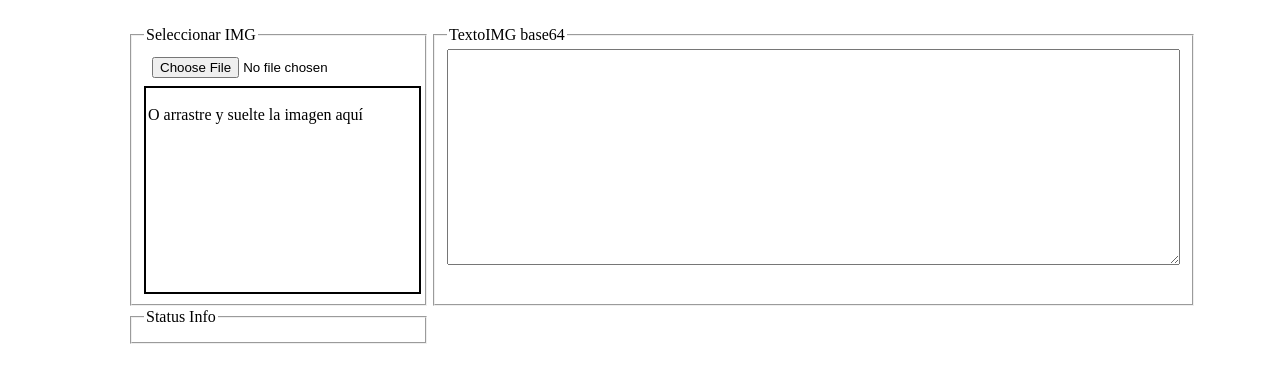
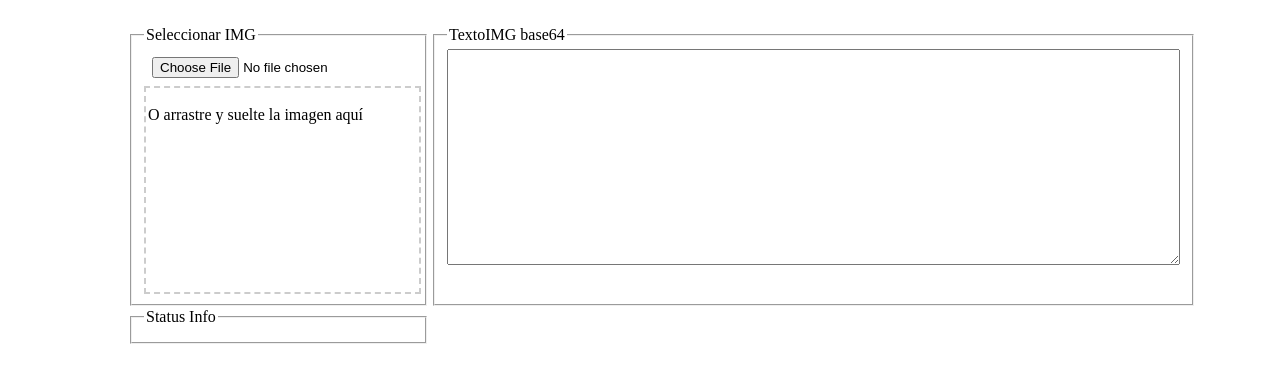
Before and after one commit to elPoeta/conversor-imagen-base64, a plain HTML site: page index.html in a window 1280 px wide. Shown: the part 77-460 px from the top of the page. Drawn offline with Linux system fonts and the light colour scheme.

Commit message:
cambios de estilo

```diff
--- a/static/css/estilos.css
+++ b/static/css/estilos.css
@@ -24,7 +24,7 @@ input{
 #caja{
     width: 100%;
     height: 200px;
-    border: 2px solid #000;
+    border: 2px dashed #ccc;
     padding: 2px;
 
 }
```
